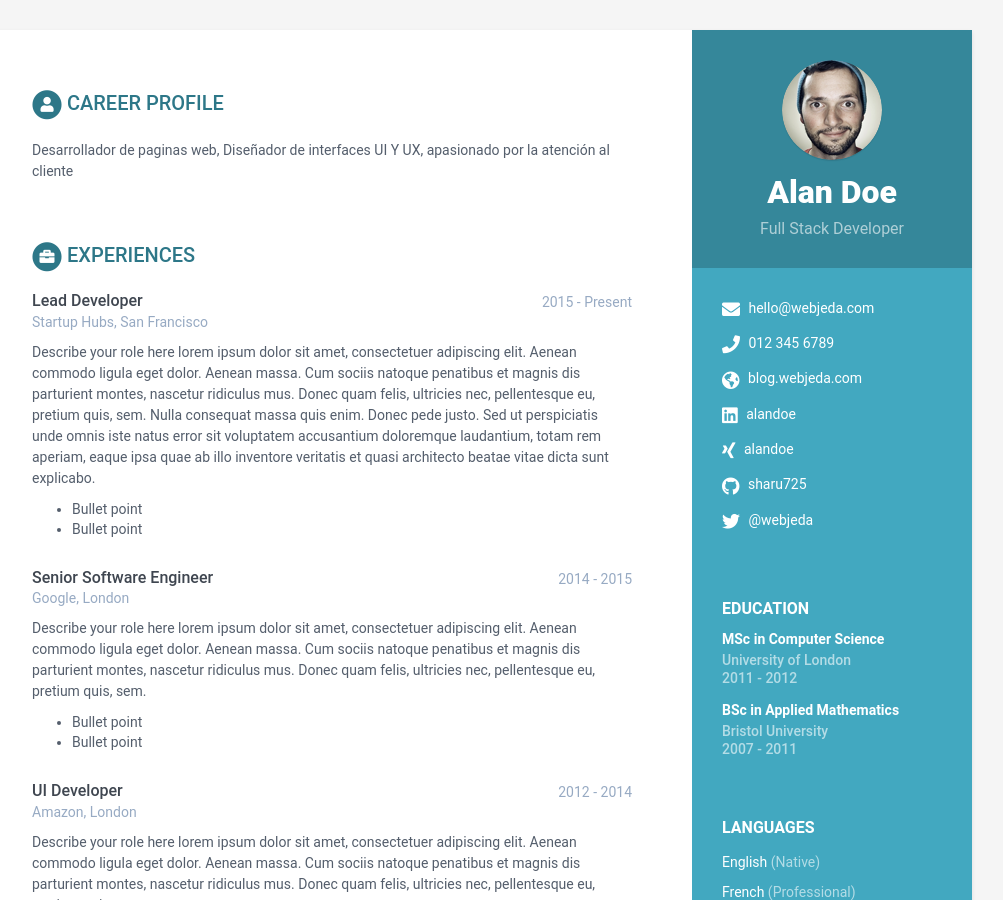
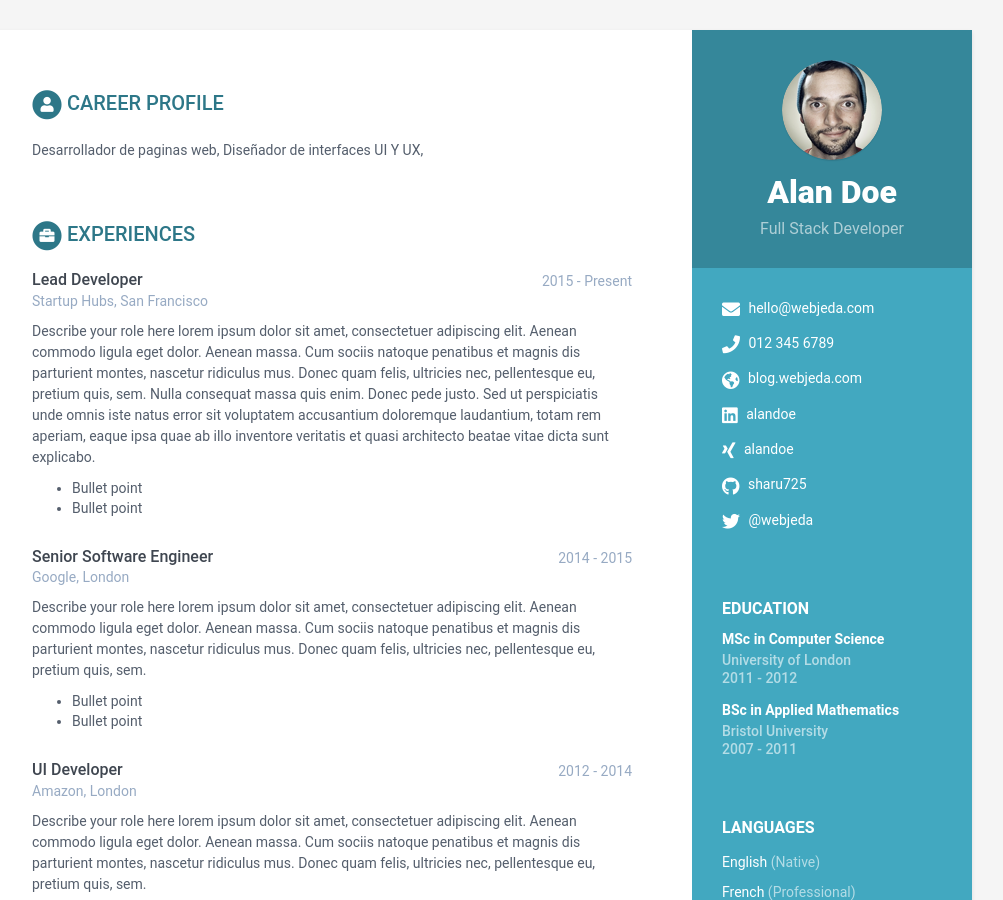
Before and after one commit to KevinC99/good-birch-4e19a, a Jekyll site: the page built from index.html, in a window 1280 px wide and 900 px high. Shown: the whole window, without its empty margins (168-1171 px from the left). Built offline with Jekyll 4.4.1, drawn with Linux system fonts in a browser that asks for light colours.

Commit message:
data.yml: updated summary in career-profile

```diff
--- a/_data/data.yml
+++ b/_data/data.yml
@@ -33,7 +33,7 @@ sidebar:
       link: null
 career-profile:
   title: Career Profile
-  summary: ' Desarrollador de paginas web, Diseñador de interfaces UI Y UX, apasionado por la atención al cliente '
+  summary: ' Desarrollador de paginas web, Diseñador de interfaces UI Y UX,  '
 education:
   - degree: MSc in Computer Science
     university: University of London
```
